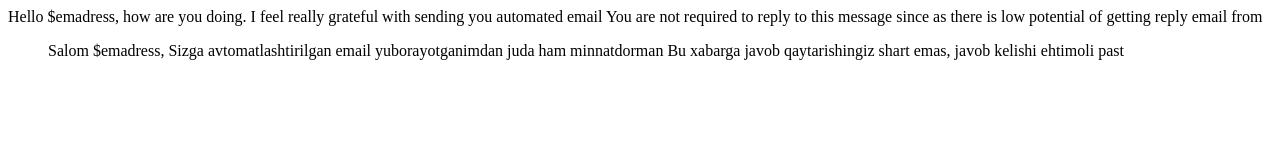
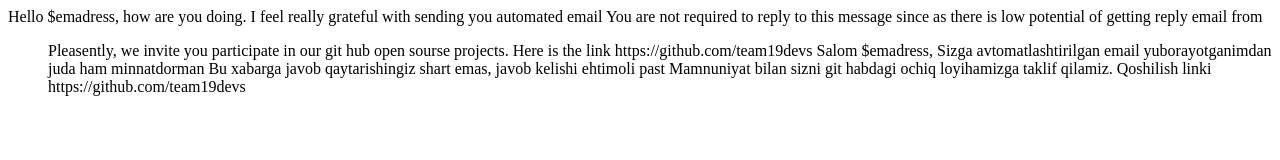
Before and after one commit to team19devs/easy-email, a plain HTML site: page index.html in a window 1280 px wide. Drawn offline with Linux system fonts and the light colour scheme.

Commit message:
updated index.html message

```diff
--- a/index.html
+++ b/index.html
@@ -5,9 +5,11 @@
 <body>
   Hello $emadress, how are you doing. I feel really grateful with sending you automated email
   You are not required to reply to this message since as there is low potential of getting reply email from <menu>
+  	Pleasently, we invite you participate in our git hub open sourse projects. Here is the link https://github.com/team19devs
 
   Salom $emadress, Sizga avtomatlashtirilgan email yuborayotganimdan juda ham minnatdorman
   Bu xabarga javob qaytarishingiz shart emas, javob kelishi ehtimoli past
+  	Mamnuniyat bilan sizni git habdagi ochiq loyihamizga taklif qilamiz. Qoshilish linki https://github.com/team19devs
   </menu>
 </body>
 </html>
```
